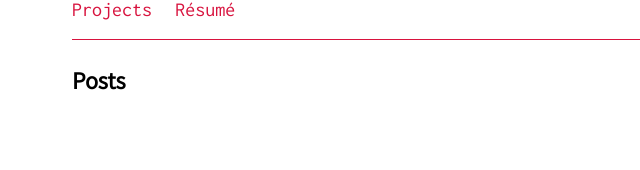
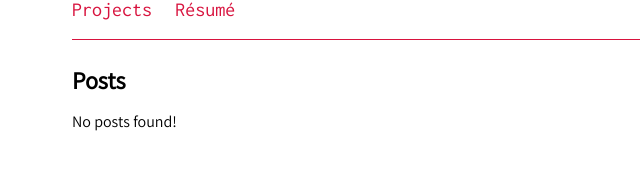
Before and after one commit to chehanr/chehanr.github.io, a Jekyll site: the page built from index.html, in a window 1280 px wide. Shown: the part 139-309 px from the top of the page, without its empty margins (0-640 px from the left). Built offline with Jekyll 4.4.1, drawn with Linux system fonts in a browser that asks for light colours.

Commit message:
Empty posts fix.

```diff
--- a/index.html
+++ b/index.html
@@ -4,7 +4,7 @@ layout: page
 
 <section>
 	<h2>Posts</h2>
-	{% if site.posts %}
+	{% if site.posts != empty %}
 	<ul id="post-list">
 		{% for post in site.posts %}
 		<li><a href="{{ post.url }}">{{ post.date | date: "%d/%m/%Y" }} - {{ post.title }}</a></li>
--- a/projects.html
+++ b/projects.html
@@ -7,7 +7,7 @@ nav_item: projects
 
 <section>
 	<h2>Projects</h2>
-	{% if site.projects %}
+	{% if site.projects != empty %}
 	<ul id="post-list">
 		{% for project in site.projects %}
 		<li><a href="{{ project.url }}">{{ project.title }}</a></li>
```
